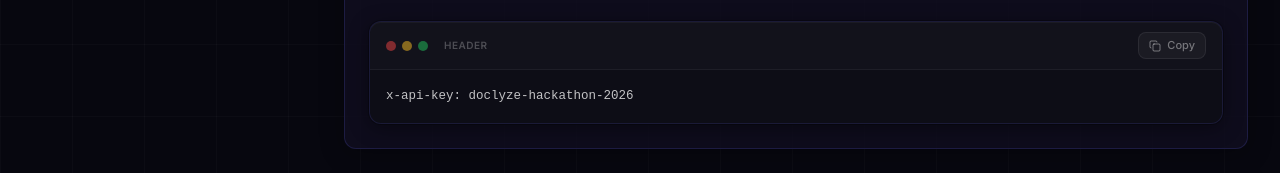
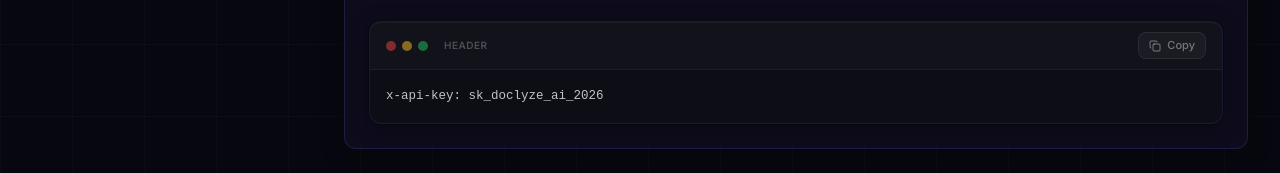
Before and after one commit to Swayam2706/doclyze-ai-engine, a React (Vite) app in the folder frontend/: page /api-docs in a window 1280 px wide. Shown: the part 532-705 px from the top of the page. Built offline with nearby package versions, Linux system fonts and the light colour scheme; no server answers.

Commit message:
update: API key to sk_doclyze_ai_2026 in docs and env example

```diff
--- a/frontend/src/pages/ApiDocs.tsx
+++ b/frontend/src/pages/ApiDocs.tsx
@@ -122,7 +122,7 @@ export default function ApiDocs() {
   // -- Code strings ------------------------------------------
   const curlExample = `curl -X POST ${API_DISPLAY}/api/document-analyze \\
   -H "Content-Type: application/json" \\
-  -H "x-api-key: doclyze-hackathon-2026" \\
+  -H "x-api-key: sk_doclyze_ai_2026" \\
   -d '{
     "fileName": "report.pdf",
     "fileType": "pdf",
@@ -175,7 +175,7 @@ const fileBase64 = fileBuffer.toString('base64');
 const response = await axios.post(
   '${API_DISPLAY}/api/document-analyze',
   { fileName: 'document.pdf', fileType: 'pdf', fileBase64 },
-  { headers: { 'Content-Type': 'application/json', 'x-api-key': 'doclyze-hackathon-2026' } }
+  { headers: { 'Content-Type': 'application/json', 'x-api-key': 'sk_doclyze_ai_2026' } }
 );
 
 console.log(response.data.summary);
@@ -190,7 +190,7 @@ with open("document.pdf", "rb") as f:
 response = requests.post(
     "${API_DISPLAY}/api/document-analyze",
     json={"fileName": "document.pdf", "fileType": "pdf", "fileBase64": file_base64},
-    headers={"Content-Type": "application/json", "x-api-key": "doclyze-hackathon-2026"},
+    headers={"Content-Type": "application/json", "x-api-key": "sk_doclyze_ai_2026"},
 )
 
 data = response.json()
@@ -287,7 +287,7 @@ base64 -i document.pdf -o document_b64.txt
                   <p className="text-[13px]" style={{ color: 'rgba(255,255,255,0.45)' }}>
                     Every request must include a valid API key. Missing or invalid keys return <code className="text-red-400 text-[12px] bg-red-400/10 px-1 rounded">401 Unauthorized</code>.
                   </p>
-                  <CodeBlock code={`x-api-key: doclyze-hackathon-2026`} id="auth-key" copied={copied} onCopy={copy} lang="header" />
+                  <CodeBlock code={`x-api-key: sk_doclyze_ai_2026`} id="auth-key" copied={copied} onCopy={copy} lang="header" />
                 </SectionCard>
               </section>
 
```
Also changed, not shown: 1 other file (tests, documents, lock files or other folders).
